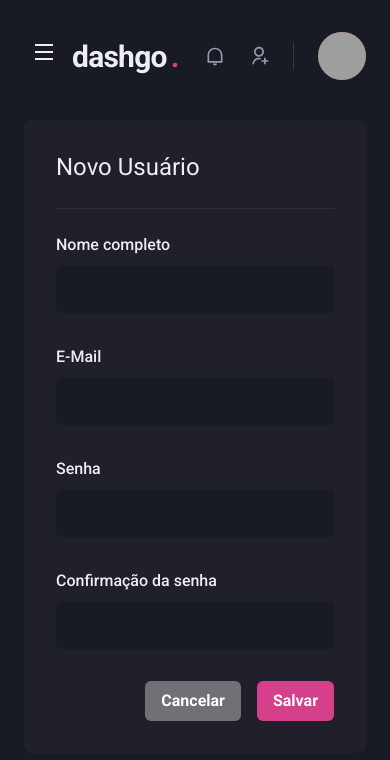
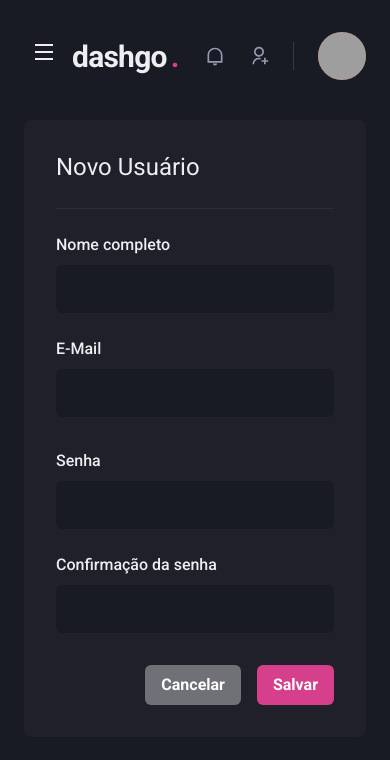
Before and after one commit to Bignotto/ignite-react-next-dashgo, a Next.js app: page /users/create in a window 390 px wide. Shown: the top 760 px of the page. Built offline with nearby package versions, Linux system fonts and the light colour scheme; grey boxes are pictures that could not be loaded.

Commit message:
responsive user create form

```diff
--- a/src/pages/users/create.tsx
+++ b/src/pages/users/create.tsx
@@ -25,11 +25,11 @@
           </Heading>
           <Divider my="6" borderColor="gray.700" />
           <VStack spacing="8">
-            <SimpleGrid minChildWidth="240px" spacing="8" w="100%">
+            <SimpleGrid minChildWidth="240px" spacing={["6", "8"]} w="100%">
               <Input name="name" label="Nome completo" />
               <Input name="email" label="E-Mail" type="email" />
             </SimpleGrid>
-            <SimpleGrid minChildWidth="240px" spacing="8" w="100%">
+            <SimpleGrid minChildWidth="240px" spacing={["6", "8"]} w="100%">
               <Input name="password" label="Senha" type="password" />
               <Input
                 name="confirmation"
```
